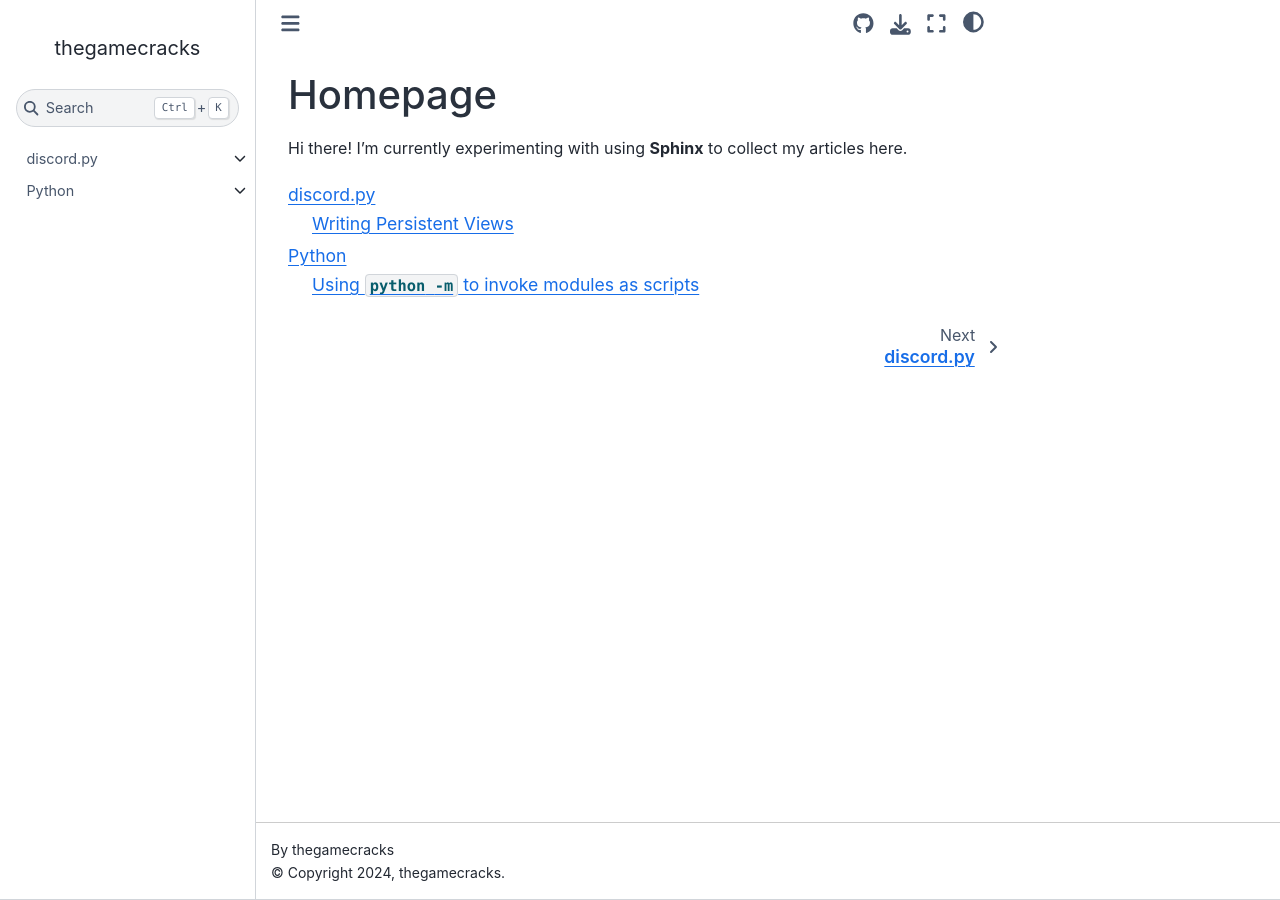
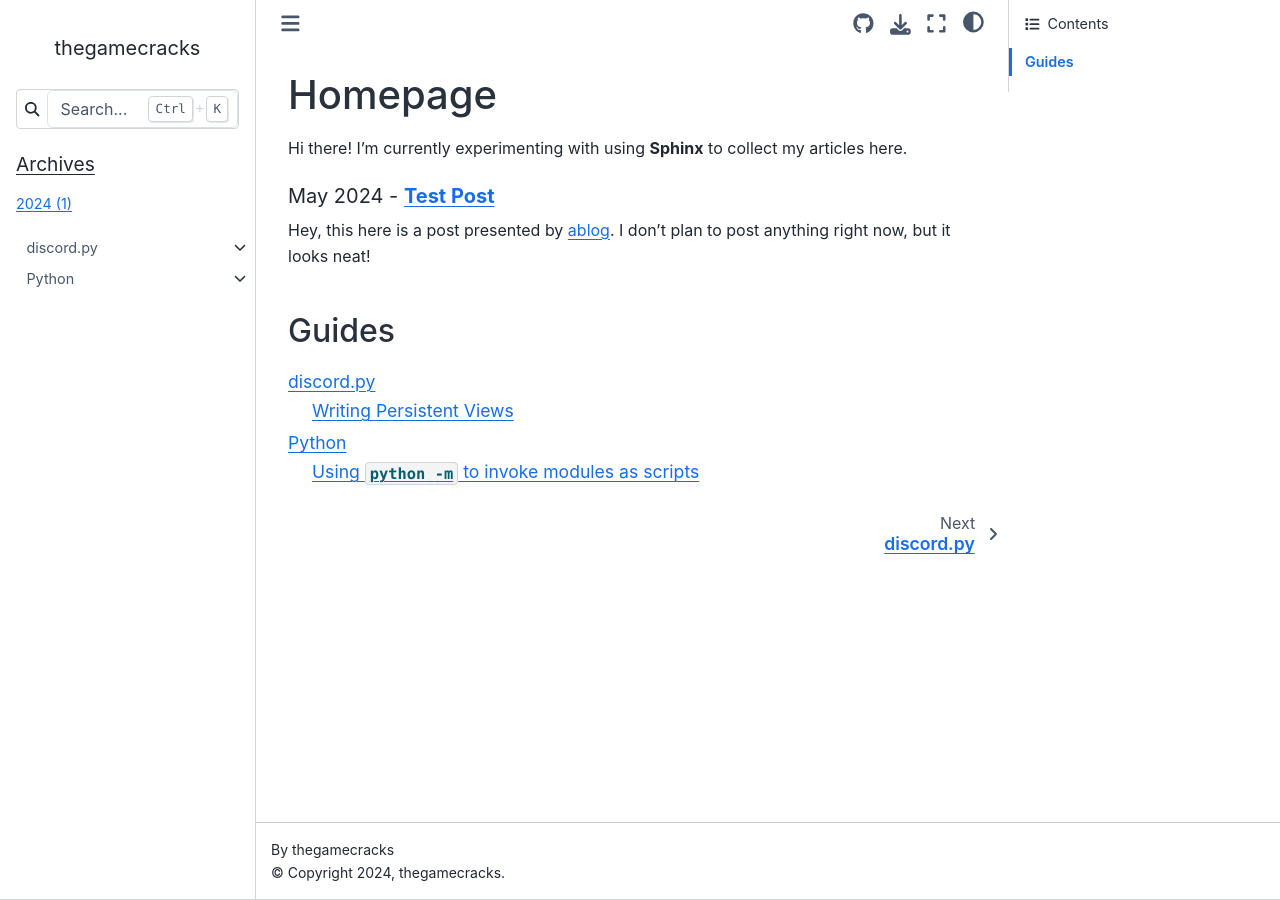
Before and after one commit to thegamecracks/thegamecracks.github.io, a Sphinx documentation site: the page built from docs/index.rst, in a window 1280 px wide. Built offline with Sphinx 7.4.7 and the Sphinx Book theme 1.1.4, drawn with Linux system fonts in a browser that asks for light colours.

Commit message:
feat: add ablog extension

```diff
--- a/docs/conf.py
+++ b/docs/conf.py
@@ -13,11 +13,20 @@ author = "thegamecracks"
 # -- General configuration ---------------------------------------------------
 # https://www.sphinx-doc.org/en/master/usage/configuration.html#general-configuration
 
-extensions = []
+extensions = [
+    "ablog",
+    "sphinx.ext.intersphinx",
+]
 
 templates_path = ["_templates"]
 exclude_patterns = ["_build", "Thumbs.db", ".DS_Store", ".gitkeep"]
 
+# Configuration for ablog
+# https://ablog.readthedocs.io/en/stable/
+blog_baseurl = "https://thegamecracks.github.io/"
+blog_post_pattern = "posts/*.rst"
+post_date_format = "%Y %B %d"
+post_date_format_short = "%B %Y"
 
 # -- Options for HTML output -------------------------------------------------
 # https://www.sphinx-doc.org/en/master/usage/configuration.html#options-for-html-output
@@ -30,3 +39,35 @@ html_theme_options = {
     "repository_branch": "master",
     "use_repository_button": True,
 }
+html_sidebars = {
+    "blog/*": [
+        "navbar-logo.html",
+        "search-field.html",
+        "ablog/postcard.html",
+        "ablog/recentposts.html",
+        "ablog/tagcloud.html",
+        "ablog/categories.html",
+        "ablog/archives.html",
+        "sbt-sidebar-nav.html",
+    ],
+    "posts/*": [
+        "navbar-logo.html",
+        "search-field.html",
+        "ablog/postcard.html",
+        "ablog/recentposts.html",
+        # "ablog/tagcloud.html",
+        # "ablog/categories.html",
+        # "ablog/archives.html",
+        "sbt-sidebar-nav.html",
+    ],
+    "index": [
+        "navbar-logo.html",
+        "search-field.html",
+        # "ablog/postcard.html",
+        # "ablog/recentposts.html",
+        # "ablog/tagcloud.html",
+        # "ablog/categories.html",
+        "ablog/archives.html",
+        "sbt-sidebar-nav.html",
+    ],
+}
--- a/docs/index.rst
+++ b/docs/index.rst
@@ -9,6 +9,13 @@ Homepage
 Hi there! I'm currently experimenting with using **Sphinx** to collect
 my articles here.
 
+.. postlist:: 5
+   :excerpts:
+   :sort:
+
+Guides
+------
+
 .. toctree::
    :titlesonly:
 
--- /dev/null
+++ b/docs/posts/test.rst
@@ -0,0 +1,30 @@
+:date: May 08, 2024
+:category: test
+:tags: test
+
+Test Post
+=========
+
+Hey, this here is a post presented by `ablog`_. I don't plan to post anything
+right now, but it looks neat!
+
+.. _ablog: https://ablog.readthedocs.io/en/stable/index.html
+
+I accidentally found this extension while browsing through `sphinx-book-theme`_'s
+documentation. I would've just wrote posts like my other two guides,
+but this seemed like a nicer way to present them.
+
+Yesterday was also the first time I found out about sphinx-book-theme
+while scrolling through `sphinx-themes.org`_, and I thought it looked quite
+familiar to the `Furo`_ theme I previously used for my `discord-ws`_
+and `joblin`_ packages, but this seemed more pleasant for reading.
+You can tell I haven't looked at `matplotlib`_ or `pandas`_'s documentation
+often enough to recognize the similarities. 🙃
+
+.. _sphinx-book-theme: https://sphinx-book-theme.readthedocs.io/en/stable/index.html
+.. _sphinx-themes.org: https://sphinx-themes.org/
+.. _Furo: https://pradyunsg.me/furo/customisation/
+.. _discord-ws: https://thegamecracks.github.io/discord-ws/
+.. _joblin: https://thegamecracks.github.io/joblin/
+.. _matplotlib: https://matplotlib.org/stable/users/explain/quick_start.html
+.. _pandas: https://pandas.pydata.org/docs/getting_started/index.html
--- a/requirements.txt
+++ b/requirements.txt
@@ -1,2 +1,3 @@
+ablog>=0.11.10
 Sphinx>=7.3.7
 sphinx-book-theme>=1.1.2
```
